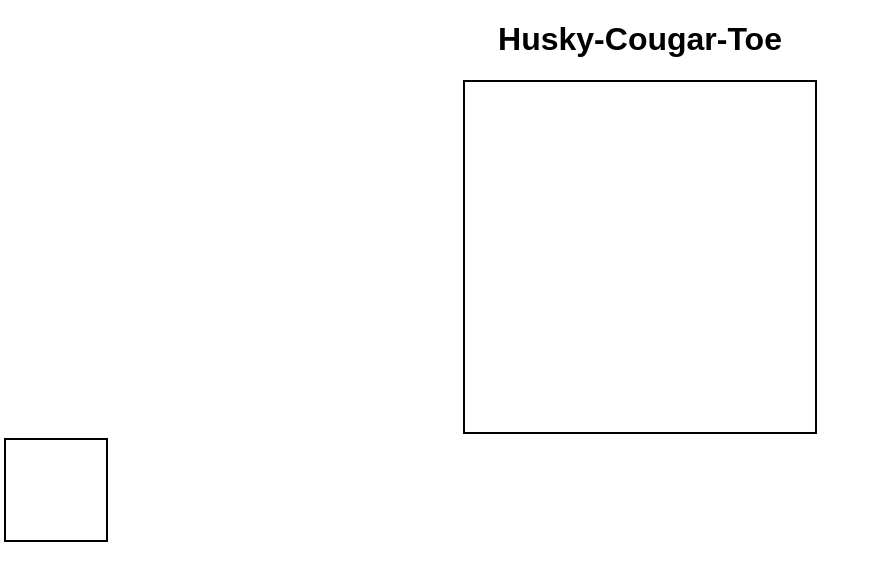
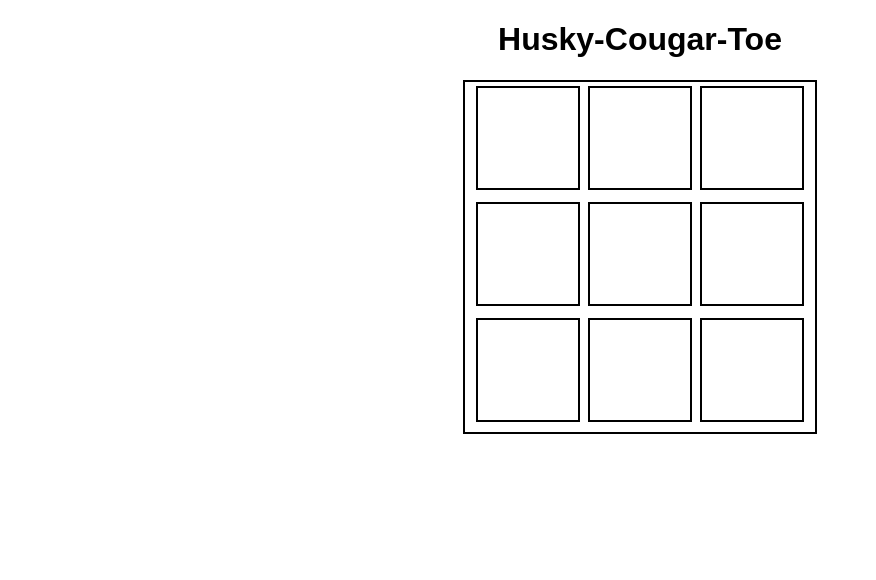
Before and after one commit to KyleIWS/react-demo, a React (Create React App) app in the folder tictactoe/: page / in a window 1280 px wide. Shown: the top 580 px of the page, without its empty margins (0-876 px from the left). Built offline with nearby package versions, Linux system fonts and the light colour scheme.

Commit message:
Working react-port version of tic-tac-toe. Go dawgs

```diff
--- a/tictactoe/src/App.css
+++ b/tictactoe/src/App.css
@@ -9,8 +9,8 @@ h1 {
 }
 
 .board {
-    width: 350px;
-    height: 350px;
+    /*width: 350px;
+    height: 350px;*/
     border: 2px solid black;
     margin: auto;
     overflow: hidden;
--- a/tictactoe/src/App.js
+++ b/tictactoe/src/App.js
@@ -1,26 +1,28 @@
 import React, { Component } from 'react';
 import logo from './logo.svg';
-import husky from './husky.png';
-import cougar from './cougar.png';
+import husky from './husky.png';  // Image resources need to be imported at the beginning.
+import cougar from './cougar.png'; // Now cougar/husky are variables representing urls.
 import './App.css';
 
-
+// Need to disable right click menu
 window.oncontextmenu = function() {
   return false;
 }
 
+// Main app component. We can think of it as "main".
 class App extends Component {
   render() {
     return (
       <div>
         <TitleComponent name="Husky-Cougar-Toe"/>
         <Board />
-        <Tile />
       </div>
     );
   }
 }
 
+// Very simple component, just displaying an h1
+// with the given attribute.
 class TitleComponent extends Component {
   constructor(props) {
     super(props);
@@ -37,18 +39,42 @@ class TitleComponent extends Component {
   }
 }
 
+// Slightly more interesting. A board element is a div,
+// with styles are are familiar with but now we set them in
+// the render stage. Add a bunch of Tile tags woth a loop.
 class Board extends Component {
   constructor(props) {
     super(props);
+    this.state = {
+      props: this.props
+    }
   }
 
   render() {
+    var tiles = [];
+    for(var i = 0; i < 9; i++) {
+      tiles.push(<Tile />);
+    }
+
     return (
-      <div className="board"></div>
+      <div className="board"
+      style={ {
+        width: 300 + 50,
+        height: 300 + 50
+      } }>
+        {tiles}
+      </div>
     );
   }
 }
 
+
+// Down here is the most complex example yet.
+// A single tile knows its classes as a form of state.
+// We have function called handleClick (that takes in a parameter,
+// and we bind it in the constructor). Now when we render a tile,
+// each one knows to change their state on click and that will trigger
+// a re-render.
 class Tile extends Component {
   constructor(props) {
     super(props);
@@ -61,6 +87,8 @@ class Tile extends Component {
     this.handleClick = this.handleClick.bind(this);
   }
 
+  // Simmilar to onClick on the OOP example, but now we update
+  // state and not the style directly.
   handleClick(e) {
     if(e.button == 0) {
       this.setState({animal: "husky"});
@@ -72,6 +100,8 @@ class Tile extends Component {
 
   }
 
+  // Render uses reacts method for updating style (passing in an JSON object)
+  // As well we can atttach an onMouseDown handler.
   render() {
     return (
       <div className={this.state.shape + " " + this.state.animal}
```
